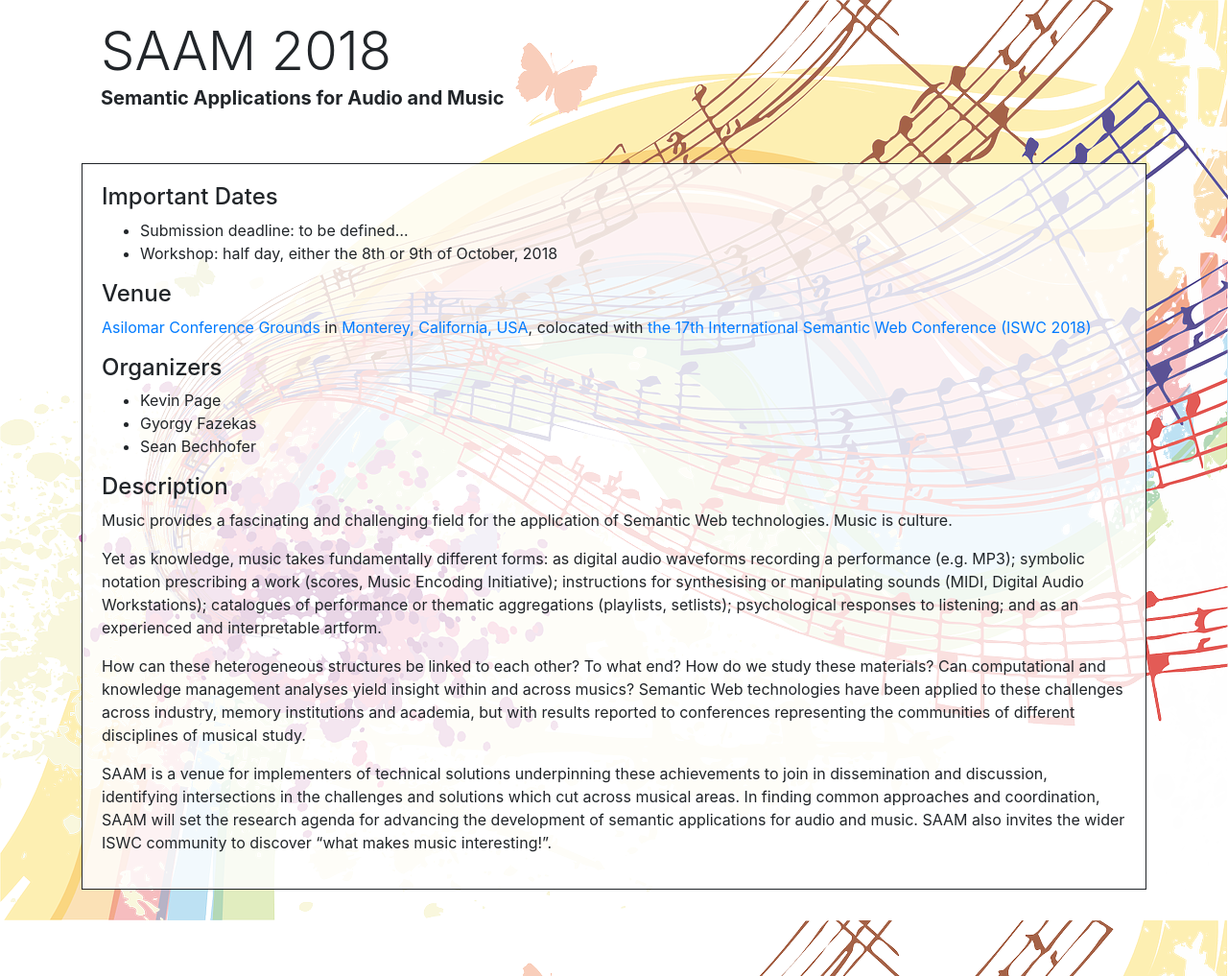
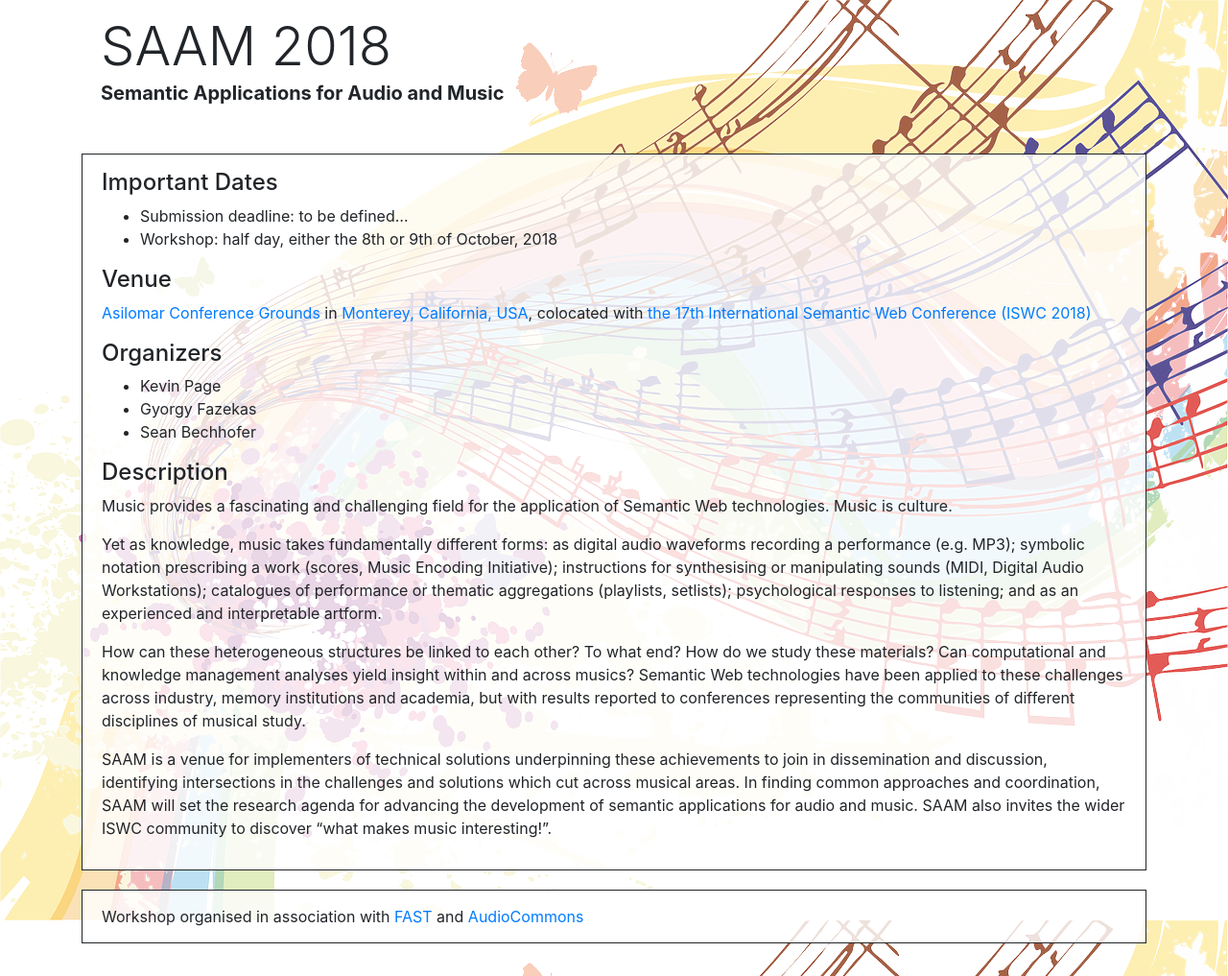
Before and after one commit to AudioCommons/SAAM2018-Website, a Jekyll site: the page built from index.md, in a window 1280 px wide. Shown: the whole page at 96% size. Built offline with Jekyll 4.4.1, drawn with Linux system fonts in a browser that asks for light colours; nearby versions of some CDN libraries.

Commit message:
Add footer with links to FAST and AudioCommons

```diff
--- a/_includes/footer.html
+++ b/_includes/footer.html
@@ -0,0 +1,14 @@
+<div class="container" style="height:90px">
+  <div class="row">
+    <div class="col">
+      <div id="footer" style="background-color: #ffffffcf; padding:15px 20px; border-width: 1px; border-style:solid;">
+        Workshop organised in association with
+        <a href="http://www.semanticaudio.ac.uk/">FAST</a>
+        and
+        <a href="http://www.audiocommons.org/">AudioCommons</a>
+        <!-- TODO: Add image links to the FAST and Audio Commons projects
+        (logos from the bottom of website http://www.semanticaudio.net/) -->
+      </div>
+    </div>
+  </div>
+</div>
--- a/_includes/header.html
+++ b/_includes/header.html
@@ -1,7 +1,7 @@
-<div class="container" style="height:170px">
+<div class="container" style="height:160px">
   <div class="row">
     <div class="col">
-      <div id="headerContent"  style="padding:20px">
+      <div id="headerContent" style="padding-left:20px; padding-top:15px; padding-right:20px">
         <div class="display-4">SAAM 2018</div>
         <div class="lead" style="font-weight: bold">Semantic Applications for Audio and Music</div>
       </div>
--- a/_layouts/default.html
+++ b/_layouts/default.html
@@ -1,13 +1,13 @@
 <!doctype html>
 <html lang="en">
   {% include html-head.html %}
-  <body style="background-image: url(./img/background.png)">
+  <body style="background-image: url(./img/background.png); background-attachment: fixed;">
     {% include header.html %}
-    <div class="container" style="margin-bottom: 30px">
+    <div class="container" style="margin-bottom: 20px">
       <!-- Content here -->
       <div class="row">
         <div class="col">
-          <div id="content" style="background-color: #ffffffcf; padding:20px; border-width: 1px; border-style:solid;">
+          <div id="content" style="background-color: #ffffffcf; padding:15px 20px; border-width: 1px; border-style:solid;">
           {{ content }}
         </div>
         </div>
```
